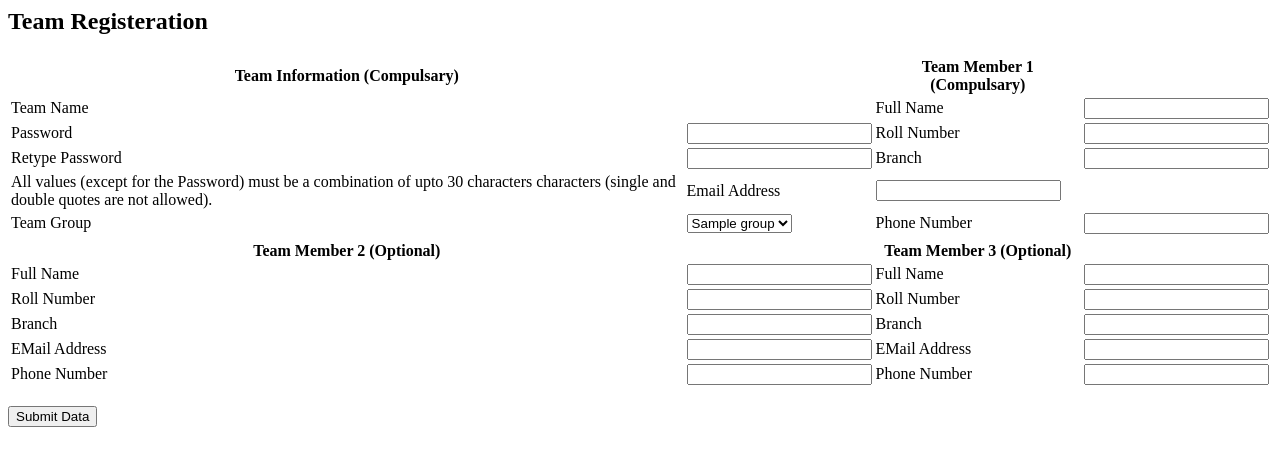
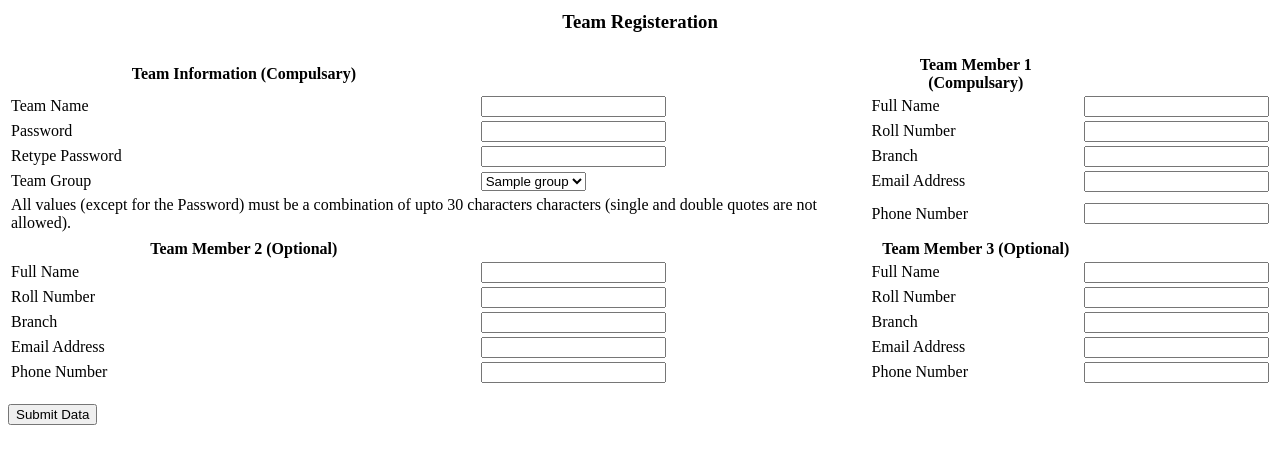
Before and after one commit to Nexeum/AbstracX, a PHP site: page /sys/register.php in a window 1280 px wide. Shown: the top 466 px of the page. Run offline with PHP 8.4, Linux system fonts and the light colour scheme; tables that the repository leaves empty or names only in its code hold one stand-in row (values such as "Sample post").

Commit message:
Register config

```diff
--- a/sys/register.php
+++ b/sys/register.php
@@ -9,7 +9,7 @@ $link = mysqli_connect("localhost", "root", "", "nexeum");
         if ($("input[name='reg_teamname']").val() == "") {
             str += "Team Name not provided.\n";
         }
-        if ($("input[name='reg_teamname']").val().match(/<?php echo preg_replace("\n", "\\n", $invalidchars); ?>/i) != null) {
+        if ($("input[name='reg_teamname']").val().match(/<?php echo preg_replace("/\n/", "\\n", $invalidchars); ?>/i) != null) {
             str += "Team Name contains invalid characters.\n";
         }
         if ($("input[name='reg_pass1']").val() == "") {
@@ -34,25 +34,51 @@ $link = mysqli_connect("localhost", "root", "", "nexeum");
             str += "Phone-Number-1 not provided.\n";
         }
 
-
-
-        if ($("input[name='reg_name1']").val().match(/<?php echo preg_replace("\n", "\\n", $invalidchars); ?>/i) != null) str += "Name-1 contains invalid characters.\n";
-        if ($("input[name='reg_roll1']").val().match(/<?php echo preg_replace("\n","\\n",$invalidchars); ?>/) != null) str += "Roll-Number-1 contains invalid characters.\n";
-        if ($("input[name='reg_branch1']").val().match(/<?php echo preg_replace("\n","\\n",$invalidchars); ?>/) != null) str += "Branch-1 contains invalid characters.\n";
-        if ($("input[name='reg_email1']").val().match(/<?php echo preg_replace("\n","\\n",$invalidchars); ?>/) != null) str += "EMail-Address-1 contains invalid characters.\n";
-        if ($("input[name='reg_phone1']").val().match(/<?php echo preg_replace("\n","\\n",$invalidchars); ?>/) != null) str += "Phone-1 contains invalid characters.\n";
-
-        if ($("input[name='reg_name2']").val().match(/<?php echo preg_replace("\n","\\n",$invalidchars); ?>/) != null) str += "Name-2 contains invalid characters.\n";
-        if ($("input[name='reg_roll2']").val().match(/<?php echo preg_replace("\n","\\n",$invalidchars); ?>/) != null) str += "Roll-Number-2 contains invalid characters.\n";
-        if ($("input[name='reg_branch2']").val().match(/<?php echo preg_replace("\n","\\n",$invalidchars); ?>/) != null) str += "Branch-2 contains invalid characters.\n";
-        if ($("input[name='reg_email2']").val().match(/<?php echo preg_replace("\n","\\n",$invalidchars); ?>/) != null) str += "EMail-Address-2 contains invalid characters.\n";
-        if ($("input[name='reg_phone2']").val().match(/<?php echo preg_replace("\n","\\n",$invalidchars); ?>/) != null) str += "Phone-2 contains invalid characters.\n";
-
-        if ($("input[name='reg_name3']").val().match(/<?php echo preg_replace("\n","\\n",$invalidchars); ?>/) != null) str += "Name-3 contains invalid characters.\n";
-        if ($("input[name='reg_roll3']").val().match(/<?php echo preg_replace("\n","\\n",$invalidchars); ?>/) != null) str += "Roll-Number-3 contains invalid characters.\n";
-        if ($("input[name='reg_branch3']").val().match(/<?php echo preg_replace("\n","\\n",$invalidchars); ?>/) != null) str += "Branch-3 contains invalid characters.\n";
-        if ($("input[name='reg_email3']").val().match(/<?php echo preg_replace("\n","\\n",$invalidchars); ?>/) != null) str += "EMail-Address-3 contains invalid characters.\n";
-        if ($("input[name='reg_phone3']").val().match(/<?php echo preg_replace("\n","\\n",$invalidchars); ?>/) != null) str += "Phone-3 contains invalid characters.\n";
+        if ($("input[name='reg_name1']").val().match(/<?php echo preg_replace("/\n/", "\\n", $invalidchars); ?>/i) != null) {
+            str += "Name-1 contains invalid characters.\n";
+        }
+        if ($("input[name='reg_roll1']").val().match(/<?php echo preg_replace("/\n/", "\\n", $invalidchars); ?>/) != null) {
+            str += "Roll-Number-1 contains invalid characters.\n";
+        }
+        if ($("input[name='reg_branch1']").val().match(/<?php echo preg_replace("/\n/", "\\n", $invalidchars); ?>/) != null) {
+            str += "Branch-1 contains invalid characters.\n";
+        }
+        if ($("input[name='reg_email1']").val().match(/<?php echo preg_replace("/\n/", "\\n", $invalidchars); ?>/) != null) {
+            str += "EMail-Address-1 contains invalid characters.\n";
+        }
+        if ($("input[name='reg_phone1']").val().match(/<?php echo preg_replace("/\n/", "\\n", $invalidchars); ?>/) != null) {
+            str += "Phone-1 contains invalid characters.\n";
+        }
+        if ($("input[name='reg_name2']").val().match(/<?php echo preg_replace("/\n/", "\\n", $invalidchars); ?>/) != null) {
+            str += "Name-2 contains invalid characters.\n";
+        }
+        if ($("input[name='reg_roll2']").val().match(/<?php echo preg_replace("/\n/", "\\n", $invalidchars); ?>/) != null) {
+            str += "Roll-Number-2 contains invalid characters.\n";
+        }
+        if ($("input[name='reg_branch2']").val().match(/<?php echo preg_replace("/\n/", "\\n", $invalidchars); ?>/) != null) {
+            str += "Branch-2 contains invalid characters.\n";
+        }
+        if ($("input[name='reg_email2']").val().match(/<?php echo preg_replace("/\n/", "\\n", $invalidchars); ?>/) != null) {
+            str += "EMail-Address-2 contains invalid characters.\n";
+        }
+        if ($("input[name='reg_phone2']").val().match(/<?php echo preg_replace("/\n/", "\\n", $invalidchars); ?>/) != null) {
+            str += "Phone-2 contains invalid characters.\n";
+        }
+        if ($("input[name='reg_name3']").val().match(/<?php echo preg_replace("/\n/", "\\n", $invalidchars); ?>/) != null) {
+            str += "Name-3 contains invalid characters.\n";
+        }
+        if ($("input[name='reg_roll3']").val().match(/<?php echo preg_replace("/\n/", "\\n", $invalidchars); ?>/) != null) {
+            str += "Roll-Number-3 contains invalid characters.\n";
+        }
+        if ($("input[name='reg_branch3']").val().match(/<?php echo preg_replace("/\n/", "\\n", $invalidchars); ?>/) != null) {
+            str += "Branch-3 contains invalid characters.\n";
+        }
+        if ($("input[name='reg_email3']").val().match(/<?php echo preg_replace("/\n/", "\\n", $invalidchars); ?>/) != null) {
+            str += "EMail-Address-3 contains invalid characters.\n";
+        }
+        if ($("input[name='reg_phone3']").val().match(/<?php echo preg_replace("/\n/", "\\n", $invalidchars); ?>/) != null) {
+            str += "Phone-3 contains invalid characters.\n";
+        }
         if (str == "") {
             return true;
         }
@@ -61,91 +87,97 @@ $link = mysqli_connect("localhost", "root", "", "nexeum");
     }
 </script>
 <form action='?action=register' method='post' onsubmit="return validate_register()">
-        <h2>Team Registeration</h2>
-        <table>
-            <tr>
-                <th colspan>Team Information (Compulsary)</th>
-                <td class='vdiv'></td>
-                <th colspan>Team Member 1 (Compulsary)</th>
+    <table class="table table-borderless">
+        <tr class="table-primary">
+            <th colspan="4">
+                <h3>Team Registeration</h3>
+            </th>
         </tr>
         <tr>
-                <td>Team Name</td>
-                <td><inputname='reg_teamname'></td>
-                <td>Full Name</td>
-                <td><input name='reg_name1'></td>
+            <th class="table-info">Team Information (Compulsary)</th>
+            <td class='vdiv'></td>
+            <th class="table-info">Team Member 1 (Compulsary)</th>
         </tr>
         <tr>
-                <td>Password</td>
-                <td><input name='reg_pass1' type='password'></td>
-                <td>Roll Number</td>
-                <td><input name='reg_roll1'></td>
+            <td class="table-info">Team Name</td>
+            <td>
+                <input class="form-control" name='reg_teamname'>
+            </td>
+            <td class="table-info">Full Name</td>
+            <td><input class="form-control"  name='reg_name1'></td>
         </tr>
         <tr>
-                <td>Retype Password</td>
-                <td><input name='reg_pass2' type='password'></td>
-                <td>Branch</td>
-                <td><input name='reg_branch1'></td>
+            <td class="table-info">Password</td>
+            <td><input class="form-control"  name='reg_pass1' type='password'></td>
+            <td class="table-info">Roll Number</td>
+            <td><input class="form-control"  name='reg_roll1'></td>
         </tr>
         <tr>
-                <td><span>All values (except for the Password) must be a combination of upto 30 characters characters (single and double quotes are not allowed).</span>
-                </td>
-                <td>Email Address</td>
-                <td><input name='reg_email1'></td>
+            <td class="table-info">Retype Password</td>
+            <td><input class="form-control" class="form-control"  name='reg_pass2' type='password'></td>
+            <td class="table-info">Branch</td>
+            <td><input class="form-control"  name='reg_branch1'></td>
         </tr>
         <tr>
-                <td>Team Group</td>
+            <td class="table-info">Team Group</td>
             <td>
-                    <select name='reg_gid'>
+                <select class="form-select" name='reg_gid'>
                     <?php
-	                        $data = mysqli_query($link,"SELECT * FROM groups WHERE statusx<3;");
-	                        while($row = mysqli_fetch_array($data)) {
+                    $data = mysqli_query($link, "SELECT * FROM groups WHERE statusx<3;");
+                    while ($row = mysqli_fetch_array($data)) {
                         echo "<option value=$row[gid]>$row[groupname]</option>";
                     }
                     ?>
                 </select>
             </td>
-                <td>Phone Number</td>
-                <td><input name='reg_phone1'></td>
+            <td class="table-info">Email Address</td>
+            <td><input class="form-control" name='reg_email1'></td>
+        </tr>
+        <tr>
+            <td colspan="2"><span>All values (except for the Password) must be a combination of upto 30 characters characters (single and double quotes are not allowed).</span>
+            </td>
+            <td class="table-info">Phone Number</td>
+            <td><input class="form-control"  name='reg_phone1'></td>
         </tr>
         <tr>
             <td class='hdiv'></td>
         </tr>
         <tr>
-                <th>Team Member 2 (Optional)</th>
+            <th class="table-info">Team Member 2 (Optional)</th>
             <td class='vdiv'></td>
-                <th>Team Member 3 (Optional)</th>
+            <th class="table-info">Team Member 3 (Optional)</th>
         </tr>
         <tr>
-                <td>Full Name</td>
-                <td><input name='reg_name2'></td>
-                <td>Full Name</td>
-                <td><input name='reg_name3'></td>
+            <td class="table-info">Full Name</td>
+            <td><input class="form-control" name='reg_name2'></td>
+            <td class="table-info">Full Name</td>
+            <td><input class="form-control" name='reg_name3'></td>
         </tr>
         <tr>
-                <td>Roll Number</td>
-                <td><input name='reg_roll2'></td>
-                <td>Roll Number</td>
-                <td><input name='reg_roll3'></td>
+            <td class="table-info">Roll Number</td>
+            <td><input class="form-control" name='reg_roll2'></td>
+            <td class="table-info">Roll Number</td>
+            <td><input class="form-control" name='reg_roll3'></td>
         </tr>
         <tr>
-                <td>Branch</td>
-                <td><input name='reg_branch2'></td>
-                <td>Branch</td>
-                <td><input name='reg_branch3'></td>
+            <td class="table-info">Branch</td>
+            <td><input class="form-control" name='reg_branch2'></td>
+            <td class="table-info">Branch</td>
+            <td><input class="form-control" name='reg_branch3'></td>
         </tr>
         <tr>
-                <td>EMail Address</td>
-                <td><input name='reg_email2'></td>
-                <td>EMail Address</td>
-                <td><input name='reg_email3'></td>
+            <td class="table-info">Email Address</td>
+            <td><input class="form-control" name='reg_email2'></td>
+            <td class="table-info">Email Address</td>
+            <td><input class="form-control" name='reg_email3'></td>
         </tr>
         <tr>
-                <td>Phone Number</td>
-                <td><input name='reg_phone2'></td>
-                <td>Phone Number</td>
-                <td><input name='reg_phone3'></td>
+            <td class="table-info">Phone Number</td>
+            <td><input class="form-control" name='reg_phone2'></td>
+            <td class="table-info">Phone Number</td>
+            <td><input class="form-control" name='reg_phone3'></td>
         </tr>
     </table>
     <br>
-        <input type='submit' value='Submit Data'>
+    <button class="btn btn-outline-info" type='submit'>Submit Data</button>
 </form>
```
Lines whose indentation alone changed are shown as unchanged.
